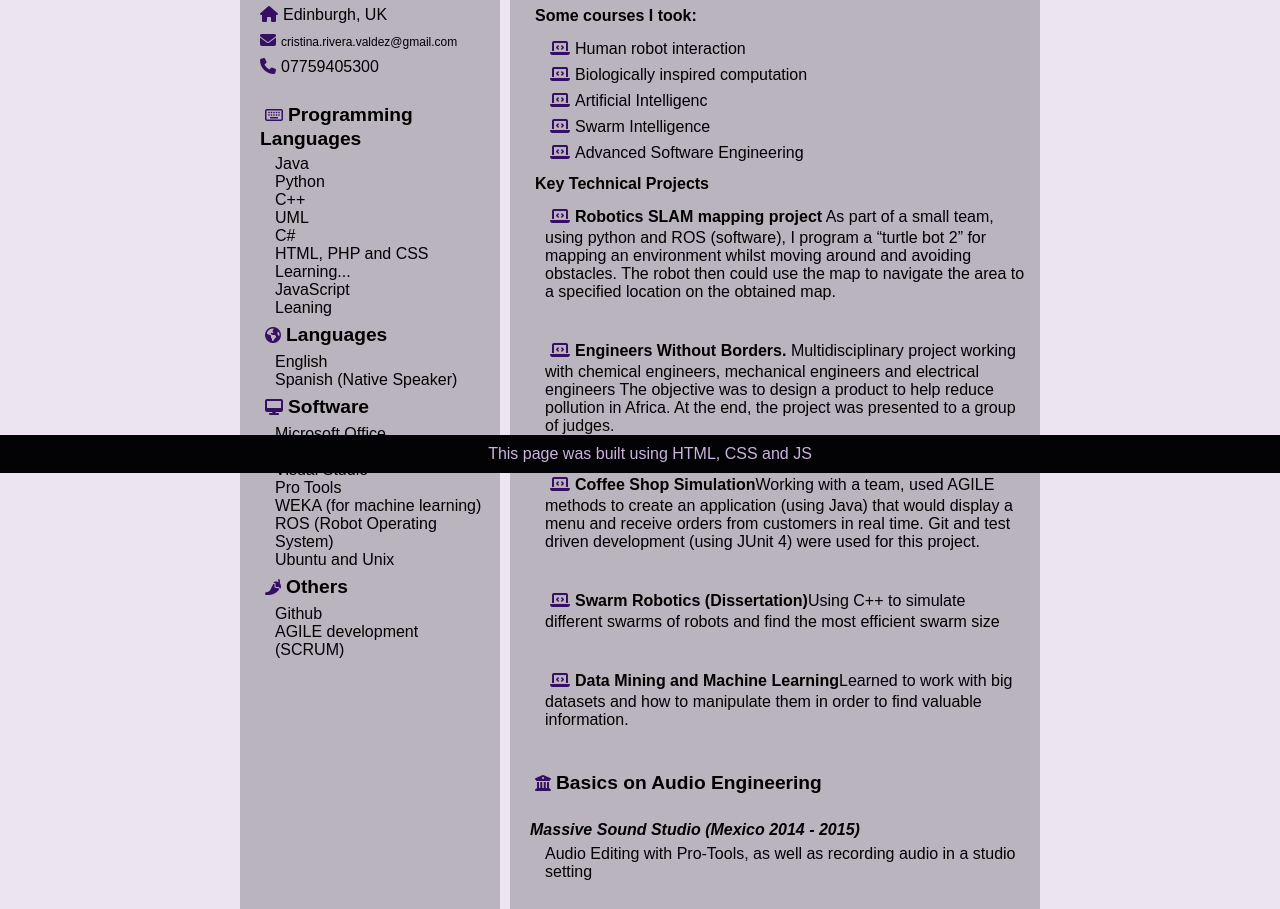
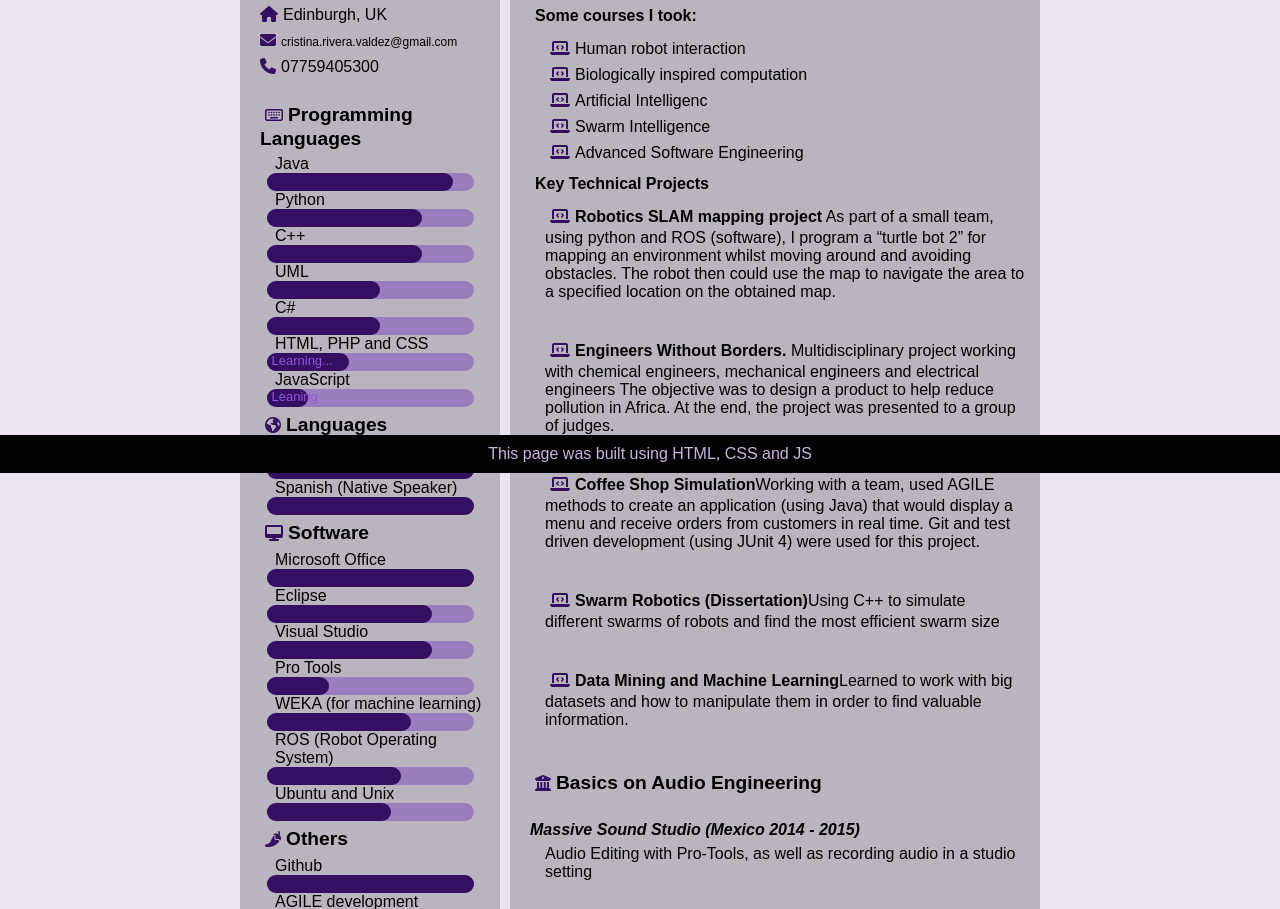
Before and after one commit to CristinaRiveraV/CristinaRiveraV.github.io, a PHP site: page /cv.htm in a window 1280 px wide. Shown: the part 327-1236 px from the top of the page. Run offline with PHP 8.4, Linux system fonts and the light colour scheme; some libraries are stand-ins or nearby versions.

Commit message:
update cv css

```diff
--- a/styles/cv.css
+++ b/styles/cv.css
@@ -78,3 +78,23 @@
 .intro .email{
   font-size: 12px;
 }
+.back{
+  background-color: rgba(115, 54, 184, 0.438);
+  width: 90%;
+  margin: auto;
+}
+.front{
+  background-color: rgb(53, 15, 97);
+
+}
+
+.skill_bar{
+  border-radius: 35px;
+  height:18px;
+}
+
+.skill_bar p{
+  padding-left: 5px;
+  font-size: small;
+  color:rgb(149, 84, 224);
+}
```
